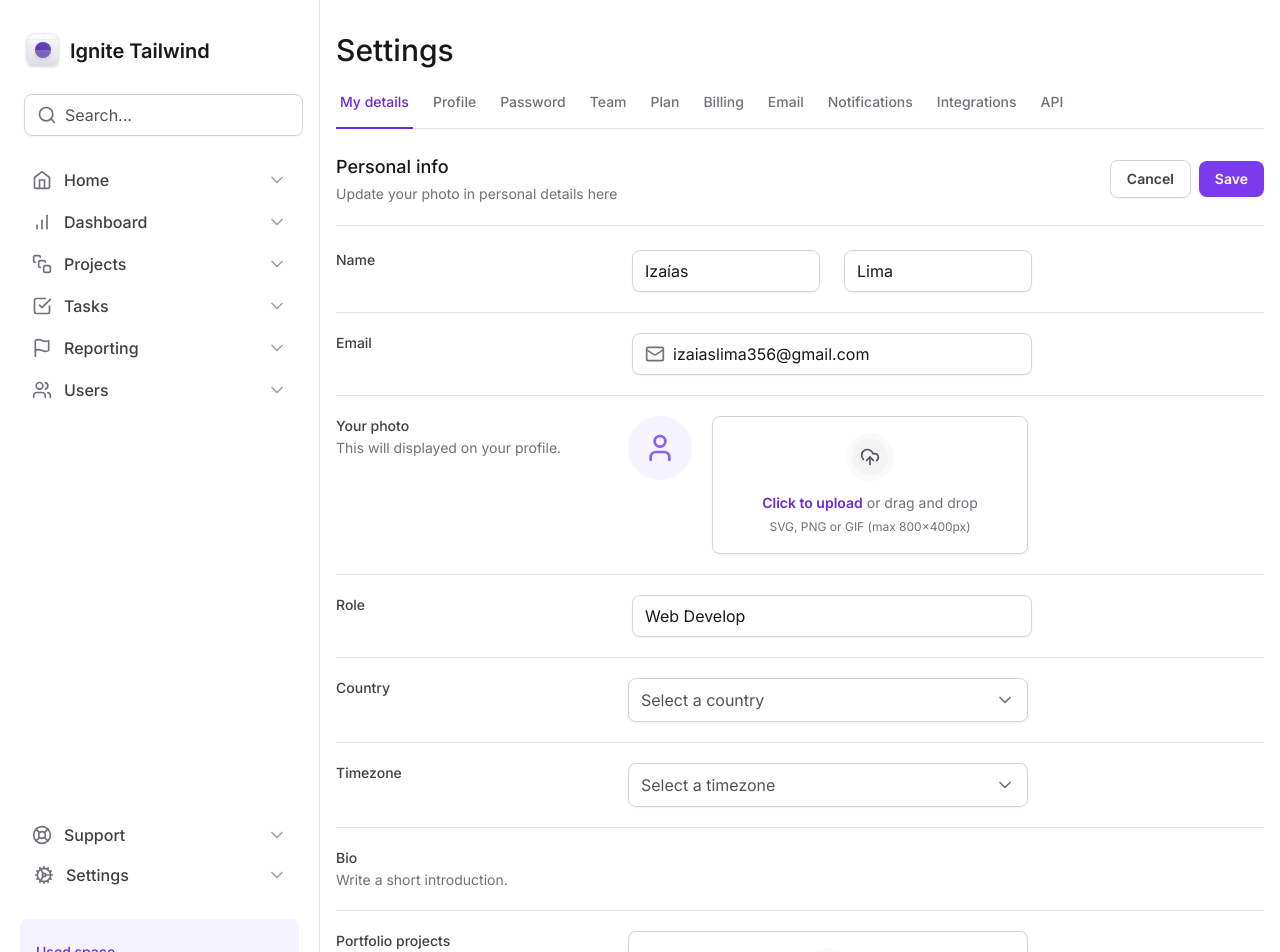
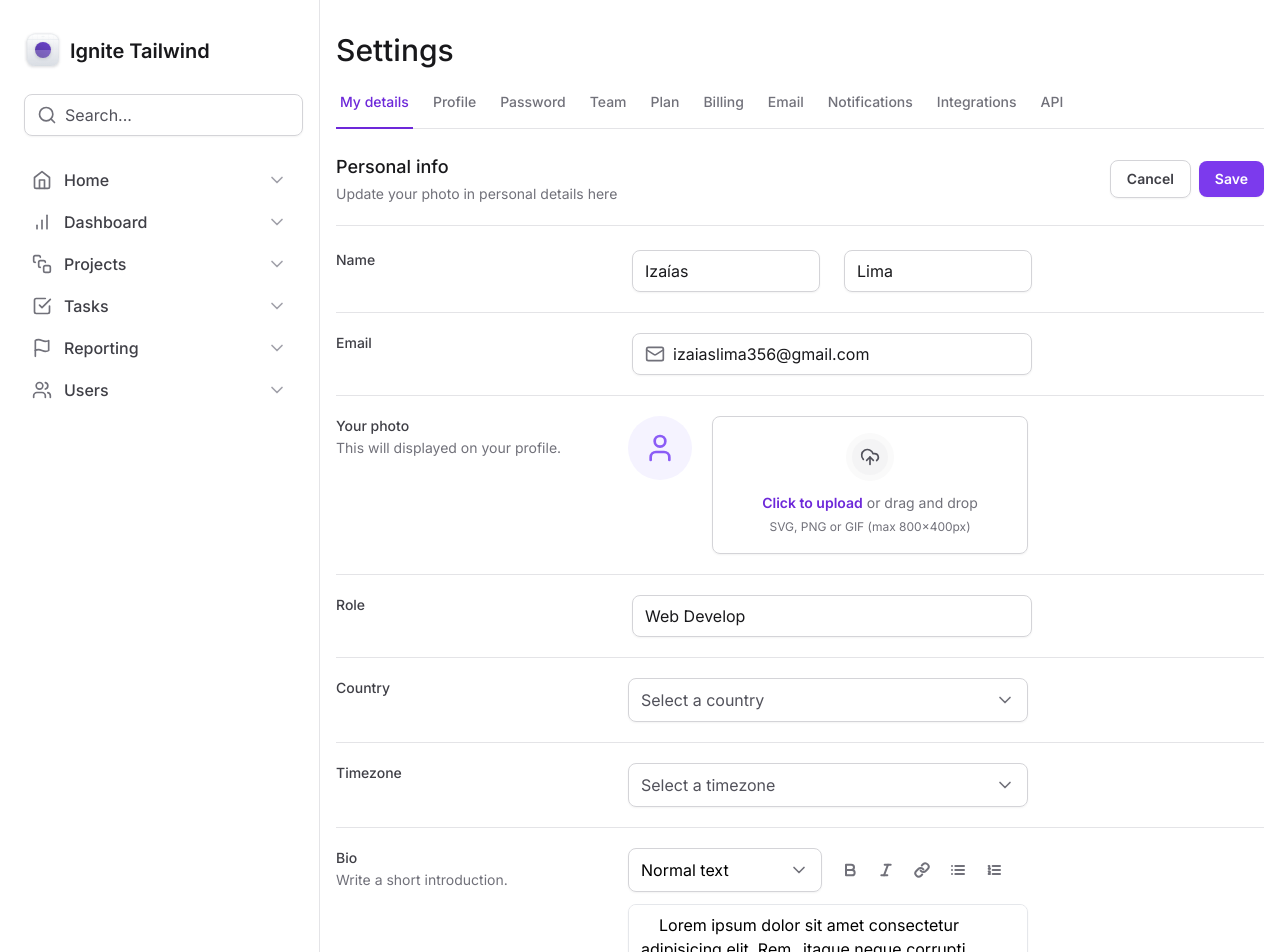
Before and after one commit to izaiasmorais/ignite-tailwind, a Next.js app: page / in a window 1280 px wide. Shown: the top 952 px of the page. Built offline with nearby package versions, Linux system fonts and the light colour scheme.

Commit message:
chore: create textarea component

```diff
--- a/src/app/page.tsx
+++ b/src/app/page.tsx
@@ -1,9 +1,20 @@
 import { SettingsTabs } from "@/components/settings-tabs";
 import { InputControl, InputPrefix, InputRoot } from "@/components/input";
-import { ChevronDown, Mail, UploadCloud, User } from "lucide-react";
+import {
+	Bold,
+	ChevronDown,
+	Italic,
+	Link,
+	List,
+	ListOrdered,
+	Mail,
+	UploadCloud,
+	User,
+} from "lucide-react";
 import * as FileInput from "@/components/form/file-input";
 import { Select } from "@/components/form/select";
 import { SelectItem } from "@/components/form/select/select-item";
+import { TextArea } from "@/components/textarea";
 
 export default function Home() {
 	return (
@@ -149,7 +160,52 @@ export default function Home() {
 							</span>
 						</label>
 
-						<div></div>
+						<div className="space-y-3">
+							<div className="grid gap-3 grid-cols-2">
+								<Select placeholder="" defaultValue="normal">
+									<SelectItem value="normal" text="Normal text" />
+									<SelectItem value="medium" text="Medium text" />
+								</Select>
+
+								<div className="flex items-center gap-1">
+									<button
+										type="button"
+										className="p-2 hover:bg-zinc-50 rounded-md"
+									>
+										<Bold className="h-4 w-4 text-zinc-500" strokeWidth={3} />
+									</button>
+									<button
+										type="button"
+										className="p-2 hover:bg-zinc-50 rounded-md"
+									>
+										<Italic className="h-4 w-4 text-zinc-500" strokeWidth={3} />
+									</button>
+									<button
+										type="button"
+										className="p-2 hover:bg-zinc-50 rounded-md"
+									>
+										<Link className="h-4 w-4 text-zinc-500" strokeWidth={3} />
+									</button>
+									<button
+										type="button"
+										className="p-2 hover:bg-zinc-50 rounded-md"
+									>
+										<List className="h-4 w-4 text-zinc-500" strokeWidth={3} />
+									</button>
+									<button
+										type="button"
+										className="p-2 hover:bg-zinc-50 rounded-md"
+									>
+										<ListOrdered
+											className="h-4 w-4 text-zinc-500"
+											strokeWidth={3}
+										/>
+									</button>
+								</div>
+							</div>
+
+							<TextArea defaultValue="	Lorem ipsum dolor sit amet consectetur adipisicing elit. Rem	itaque neque corrupti commodi eos maiores molestiae inventore voluptatibus? Suscipit nemo modi molestias quos omnis	aperiam consectetur esse impedit repudiandae." />
+						</div>
 					</div>
 
 					<div className="grid gap-3 grid-cols-form pt-5">
--- a/src/components/form/select/index.tsx
+++ b/src/components/form/select/index.tsx
@@ -3,14 +3,14 @@ import * as SelectPrimitive from "@radix-ui/react-select";
 import { ChevronDown } from "lucide-react";
 import { ReactNode } from "react";
 
-export interface SelectProps {
+export interface SelectProps extends SelectPrimitive.SelectProps {
 	children: ReactNode;
 	placeholder: string;
 }
 
-export function Select({ children, placeholder }: SelectProps) {
+export function Select({ children, placeholder, ...props }: SelectProps) {
 	return (
-		<SelectPrimitive.Root>
+		<SelectPrimitive.Root {...props}>
 			<SelectPrimitive.Trigger
 				className="flex h-11 w-full items-center justify-between gap-2 px-3 py-2 shadow-sm
 							rounded-lg border border-zinc-300 data-[placeholder]:text-zinc-600"
--- /dev/null
+++ b/src/components/textarea.tsx
@@ -0,0 +1,13 @@
+import { ComponentProps } from "react";
+
+export interface TextAreaProps extends ComponentProps<"textarea"> {}
+
+export function TextArea(prop: TextAreaProps) {
+	return (
+		<textarea
+			{...prop}
+			id="bio"
+			className="min-h-[120px] resize-y w-full rounded-lg border border-zinc-3 px-3 py-2 shadow-sm"
+		/>
+	);
+}
```
